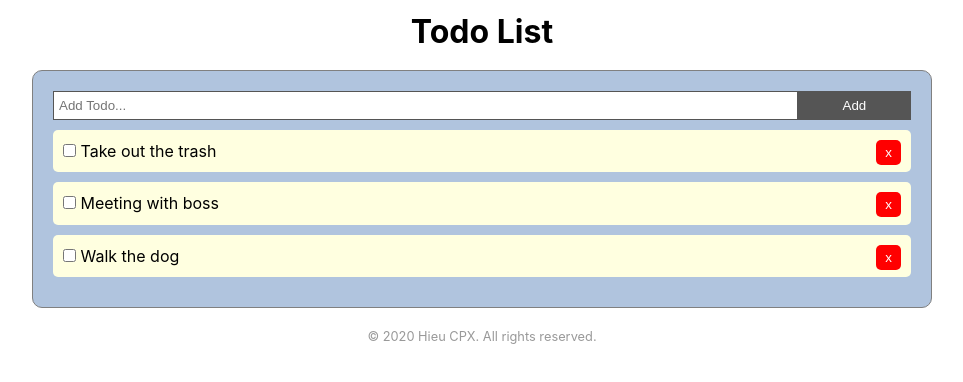
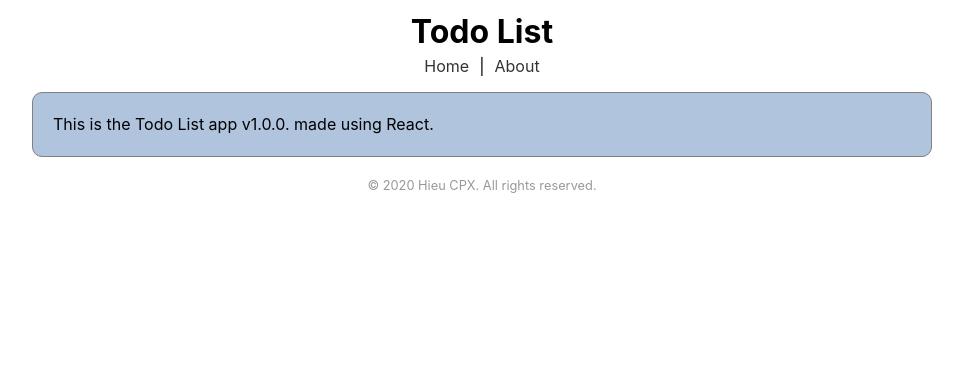
Before and after one commit to qual09/react-todo-list, a React (Create React App) app: page /about in a window 1280 px wide. Shown: the top 382 px of the page, without its empty margins (158-1121 px from the left). Built offline with nearby package versions, Linux system fonts and the light colour scheme.

Commit message:
router added

```diff
--- a/package.json
+++ b/package.json
@@ -8,6 +8,7 @@
     "@testing-library/user-event": "^7.2.1",
     "react": "^16.13.1",
     "react-dom": "^16.13.1",
+    "react-router-dom": "^5.2.0",
     "react-scripts": "3.4.3",
     "uuid": "^8.3.0"
   },
--- a/src/App.js
+++ b/src/App.js
@@ -1,8 +1,10 @@
 import React from 'react';
+import { BrowserRouter as Router, Route } from 'react-router-dom';
 import Header from './components/layout/Header';
 import Footer from './components/layout/Footer';
 import Todos from './components/Todos';
 import AddTodo from './components/AddTodo';
+import About from './components/pages/About';
 import { v4 as uuidv4 } from 'uuid';
 
 import './App.css';
@@ -59,21 +61,27 @@
 
   render() {
     return (
+      <Router>
         <div className="App">
-
           {/* Header */}
           <Header />
 
           {/* Body */}
           <div className="container">
+            <Route exact path="/" render={props => (
+              <React.Fragment>
                 <AddTodo addTodo={this.addTodo} />
                 <Todos todos={this.state.todos} markComplete={this.markComplete} delTodo={this.delTodo} />
+              </React.Fragment>
+            )} />
+            <Route path="/about" component={About} />
           </div>
 
           {/* Footer */}
           <Footer />
 
         </div>
+      </Router>
     );
   }
 }
--- a/src/components/layout/Header.js
+++ b/src/components/layout/Header.js
@@ -1,9 +1,13 @@
 import React from 'react';
+import { Link } from 'react-router-dom';
 
 export default function Header() {
   return (
     <header style={headerStyle}>
       <h1>Todo List</h1>
+      <Link style={linkStyle} to="/">Home</Link>
+      |
+      <Link style={linkStyle} to="/about">About</Link>
     </header>
   )
 }
@@ -14,3 +18,8 @@
   paddingTop: '10px',
   textAlign: 'center',
 }
+
+const linkStyle = {
+  padding: '10px',
+  textDecoration: 'none'
+}
--- /dev/null
+++ b/src/components/pages/About.js
@@ -0,0 +1,9 @@
+import React from 'react'
+
+export default function About() {
+  return (
+    <React.Fragment>
+      <p>This is the Todo List app v1.0.0. made using React.</p>
+    </React.Fragment>
+  )
+}
```
Also changed, not shown: 1 other file (tests, documents, lock files or other folders). Lines whose indentation alone changed are shown as unchanged.
